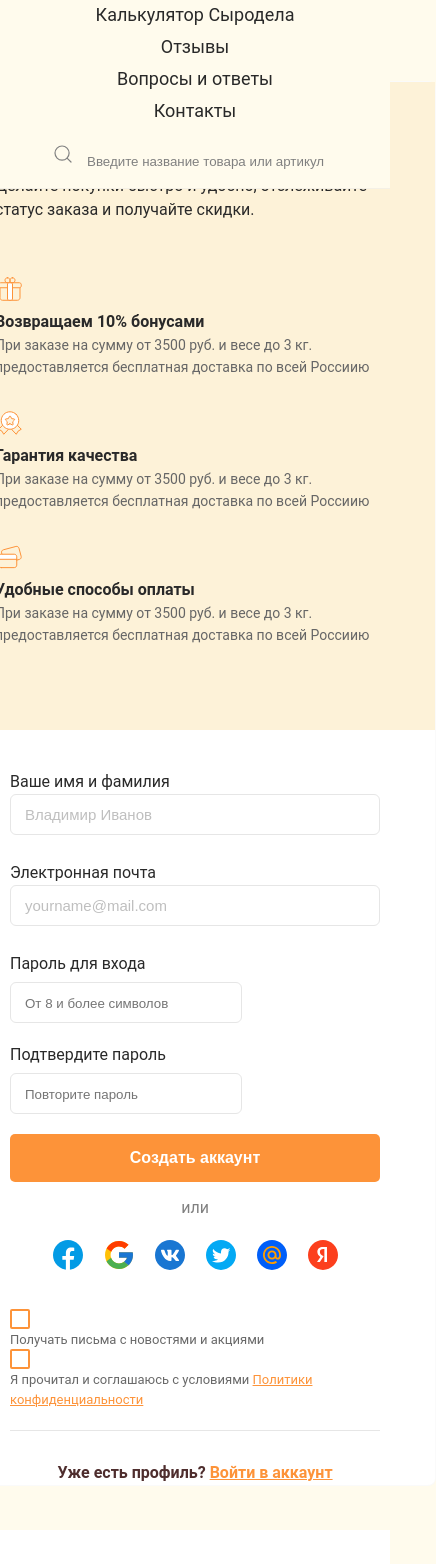
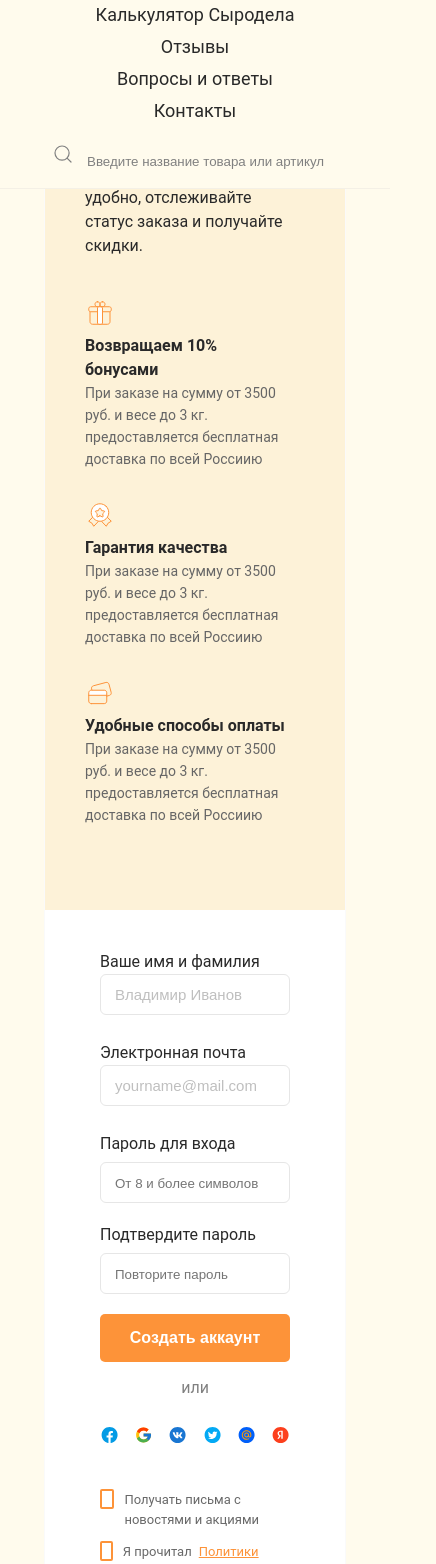
Before and after one commit to unnamed-ii/react-cheese-shop, a React (Create React App) app: page /registration in a window 390 px wide. Shown: the part 140-1704 px from the top of the page, 436 px wide, since content can reach past the window. Built offline with nearby package versions, Linux system fonts and the light colour scheme.

Commit message:
udpated adaptive for registration page

```diff
--- a/src/pages/registration/style.scss
+++ b/src/pages/registration/style.scss
@@ -142,12 +142,14 @@
       .agreements {
         padding-bottom: 20px;
         border-bottom: 1px solid rgba(230, 230, 230, 1);
-        margin-bottom: 30px;
+        margin-bottom: 20px;
 
         &__agreement {
           font-size: 13px;
           line-height: 20px;
           color: #686868;
+          display: flex;
+          margin-bottom: 12px;
 
           a {
             text-decoration: underline;
@@ -179,6 +181,10 @@
 @media (max-width: 1215px) {
   .sign-up {
     display: block;
+
+    &__form-link {
+      margin-bottom: 20px;
+    }
   }
 }
 
@@ -199,8 +205,52 @@
           &__enter {
             margin-bottom: 20px;
           }
+
+          input {
+            width: 100%;
+          }
         }
       }
     }
   }
 }
+
+@media (max-width: 520px) {
+  .sign-up {
+
+    &__info {
+      width: 380px;
+
+      &-title {
+        font-size: 26px;
+        line-height: 36px;
+      }
+
+      &-text {
+        margin-bottom: 40px;
+      }
+    }
+
+    &__form {
+      width: 380px;
+    }
+  }
+}
+
+@media (max-width: 420px) {
+  .sign-up {
+
+    &__info {
+      width: 300px;
+
+      &-title {
+        font-size: 19px;
+        line-height: 28px;
+      }
+    }
+
+    &__form {
+      width: 300px;
+    }
+  }
+}
```
